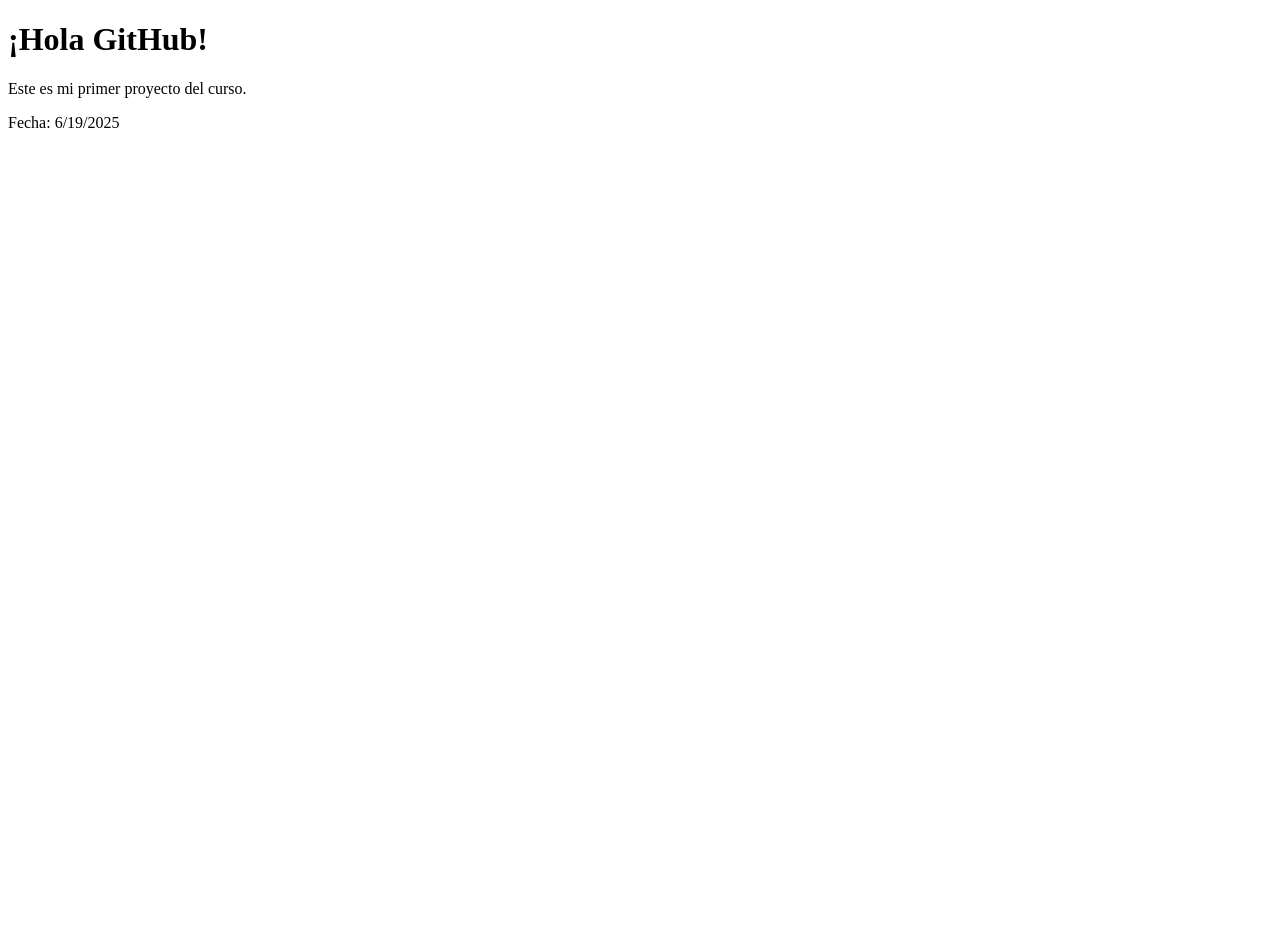
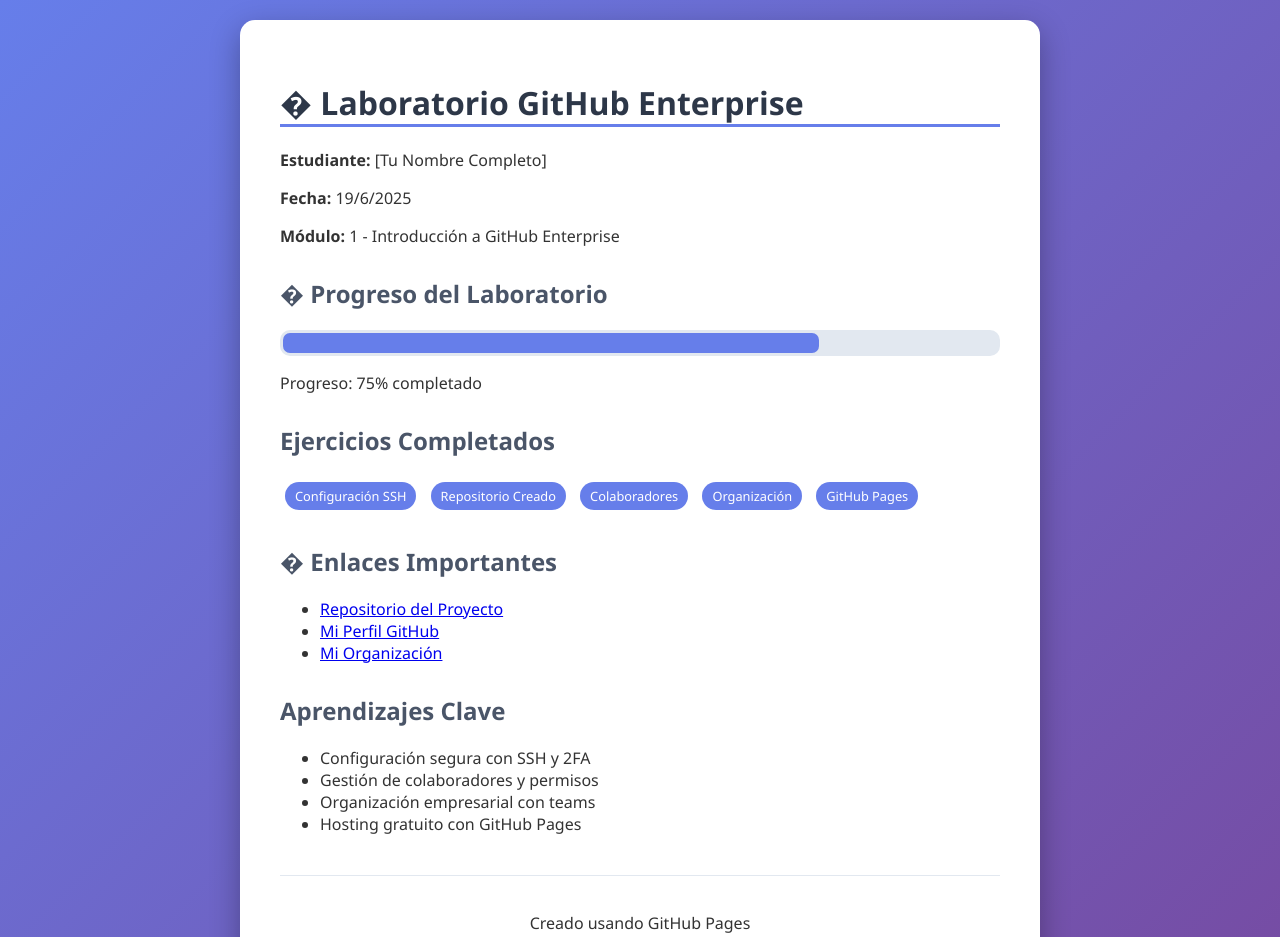
Before and after one commit to curso-git-navarrete/github-course-lab1, a plain HTML site: page src/index.html in a window 1280 px wide. Shown: the top 937 px of the page. Before the commit the page ends 800 px from the top, so only its background shows below. Drawn offline with Linux system fonts and the light colour scheme.

Commit message:
feat: agregar pagina GitHub Pages

```diff
--- a/src/index.html
+++ b/src/index.html
@@ -3,16 +3,109 @@
 <head>
  <meta charset="UTF-8">
  <meta name="viewport" content="width=device-width, initial-scale=1.0">
- <title>Mi Primer Proyecto GitHub</title>
+ <title>Laboratorio GitHub - Uriel Navarrete</title>
+ <style>
+ body {
+ font-family: 'Segoe UI', Tahoma, Geneva, Verdana, sans-serif;
+ max-width: 800px;
+ margin: 0 auto;
+ padding: 20px;
+ background: linear-gradient(135deg, #667eea 0%, #764ba2 100%);
+ color: #333;
+ min-height: 100vh;
+ }
+ .container {
+ background: white;
+ padding: 40px;
+ border-radius: 15px;
+ box-shadow: 0 10px 30px rgba(0,0,0,0.3);
+ }
+ h1 { color: #2d3748; border-bottom: 3px solid #667eea; paddingbottom: 10px; }
+ h2 { color: #4a5568; margin-top: 30px; }
+ .badge {
+ display: inline-block;
+ background: #667eea;
+ color: white;
+ padding: 5px 10px;
+ border-radius: 20px;
+ font-size: 0.8em;
+ margin: 5px;
+ }
+ .progress {
+ background: #e2e8f0;
+ border-radius: 10px;
+ padding: 3px;
+ margin: 10px 0;
+ }
+ .progress-bar {
+ background: #667eea;
+ height: 20px;
+ border-radius: 7px;
+ transition: width 0.3s ease;
+ }
+ </style>
 </head>
 <body>
- <h1>¡Hola GitHub!</h1>
- <p>Este es mi primer proyecto del curso.</p>
- <p>Fecha: <span id="fecha"></span></p>
+ <div class="container">
+ <h1>� Laboratorio GitHub Enterprise</h1>
+ <p><strong>Estudiante:</strong> [Tu Nombre Completo]</p>
+ <p><strong>Fecha:</strong> <span id="fecha"></span></p>
+ <p><strong>Módulo:</strong> 1 - Introducción a GitHub Enterprise</p>
+
+ <h2>� Progreso del Laboratorio</h2>
+ <div class="progress">
+ <div class="progress-bar" style="width: 75%"></div>
+ </div>
+ <p>Progreso: 75% completado</p>
+
+ <h2>Ejercicios Completados</h2>
+ <div>
+ <span class="badge">Configuración SSH</span>
+ <span class="badge">Repositorio Creado</span>
+ <span class="badge">Colaboradores</span>
+ <span class="badge">Organización</span>
+ <span class="badge">GitHub Pages</span>
+ </div>
+
+ <h2>� Enlaces Importantes</h2>
+ <ul>
+ <li><a href="https://github.com/[tu-org]/github-courselab1">Repositorio del Proyecto</a></li>
+ <li><a href="https://github.com/[tu-username]">Mi Perfil
+GitHub</a></li>
+ <li><a href="https://github.com/[tu-org]">Mi
+Organización</a></li>
+ </ul>
+
+ <h2>Aprendizajes Clave</h2>
+ <ul>
+ <li>Configuración segura con SSH y 2FA</li>
+ <li>Gestión de colaboradores y permisos</li>
+ <li>Organización empresarial con teams</li>
+ <li>Hosting gratuito con GitHub Pages</li>
+ </ul>
+
+ <footer style="text-align: center; margin-top: 40px; padding-top:
+20px; border-top: 1px solid #e2e8f0;">
+ <p>Creado usando GitHub Pages</p>
+ </footer>
+ </div>
 
  <script>
  document.getElementById('fecha').textContent = new
-Date().toLocaleDateString();
+Date().toLocaleDateString('es-ES');
+
+ // Actualizar enlaces con información real
+ const username = '[tu-username]'; // Reemplazar con tu username real
+ const org = '[tu-org]'; // Reemplazar con tu organización real
+
+ document.querySelectorAll('a').forEach(link => {
+ if (link.href.includes('[tu-username]')) {
+ link.href = link.href.replace('[tu-username]', username);
+ }
+ if (link.href.includes('[tu-org]')) {
+ link.href = link.href.replace('[tu-org]', org);
+ }
+ });
  </script>
 </body>
 </html>
```
